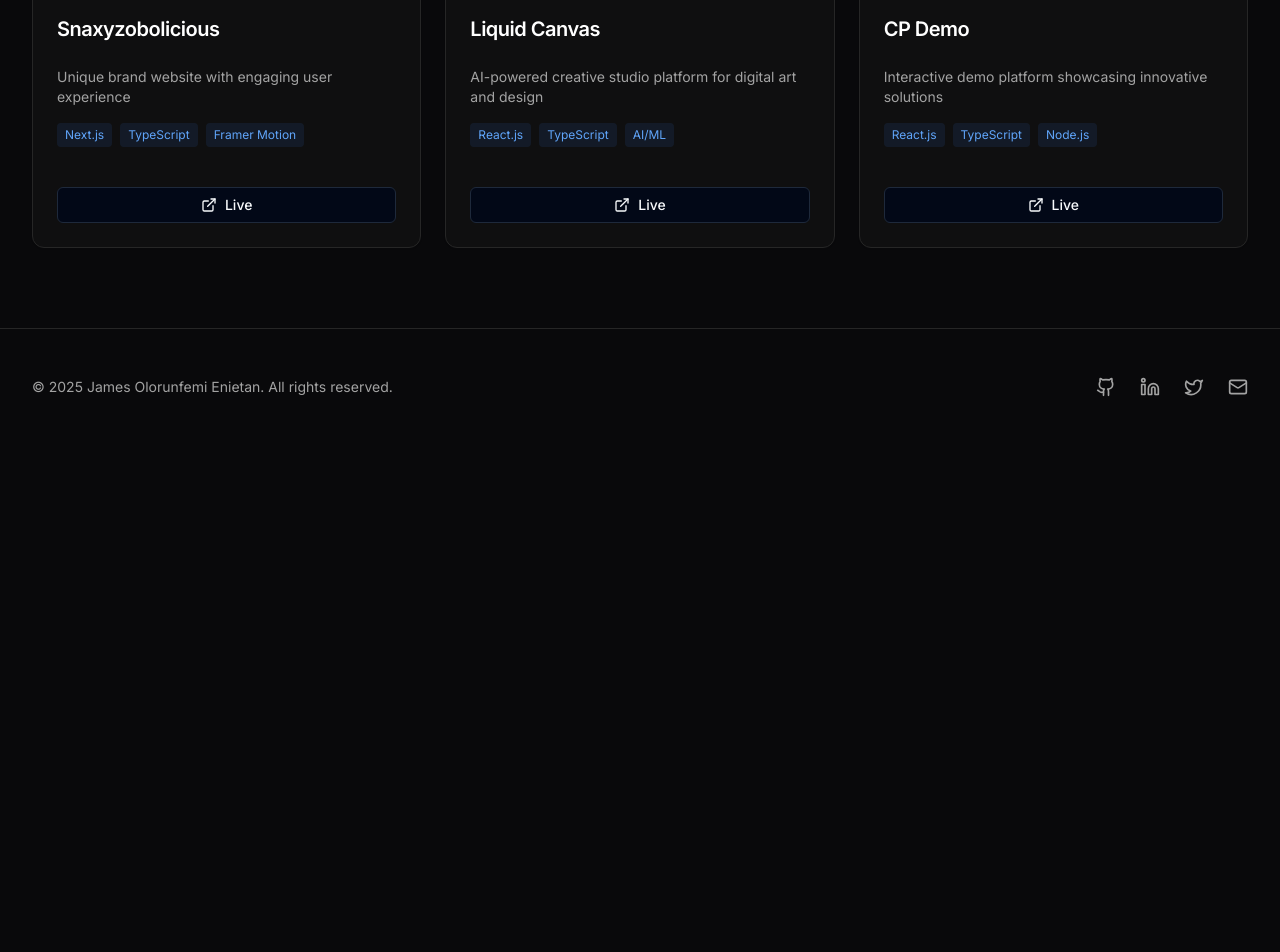
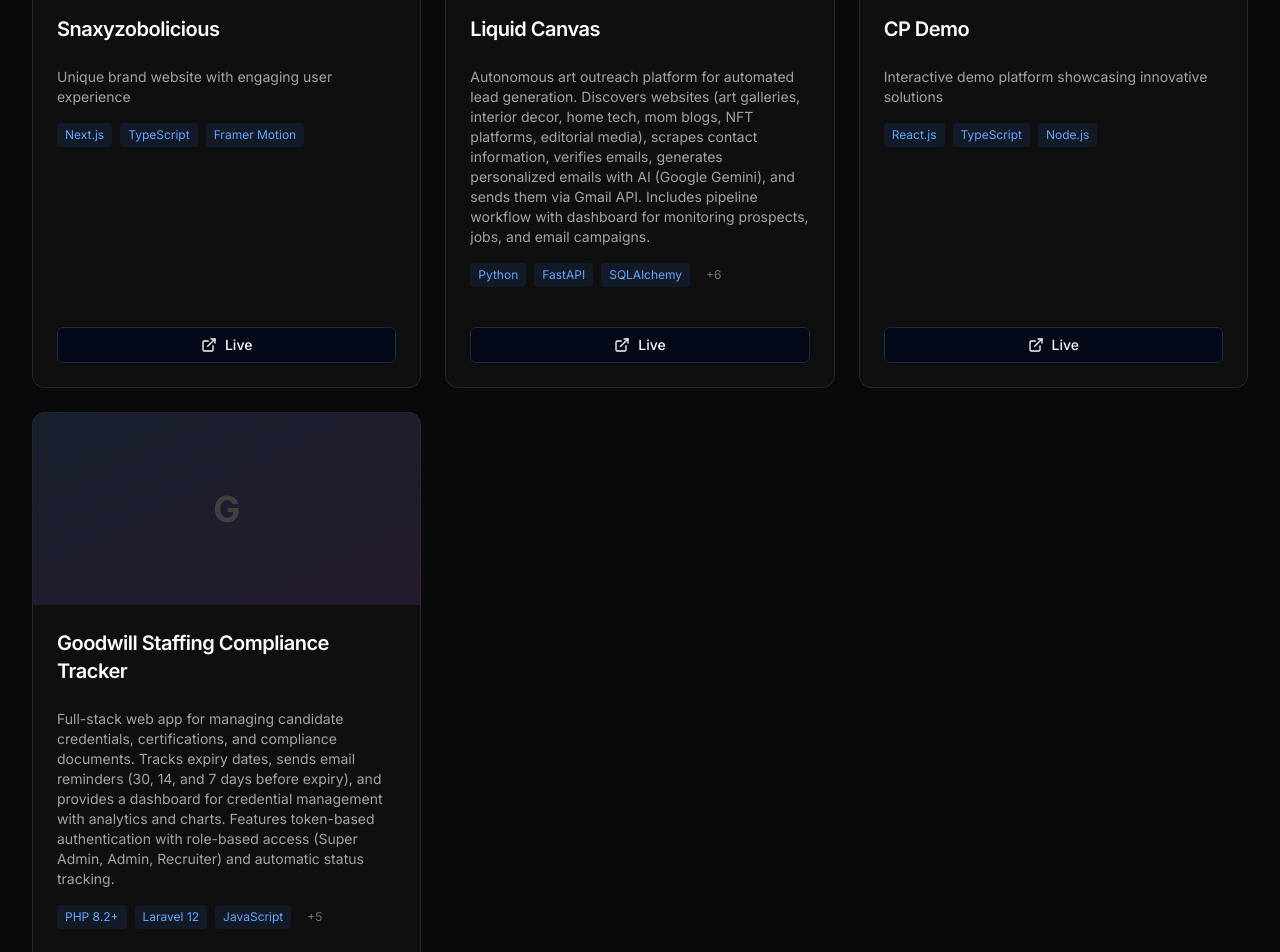
Before and after one commit to Jim-devENG/my-portfolio, a Next.js app: page /projects in a window 1280 px wide. Shown: the part 1920-2872 px from the top of the page. Before the commit the page ends 2365 px from the top, so only its background shows below. Built offline with nearby package versions, Linux system fonts and the light colour scheme.

Commit message:
Update Liquid Canvas description and add Goodwill Staffing Compliance Tracker project

```diff
--- a/data/projects.ts
+++ b/data/projects.ts
@@ -90,8 +90,8 @@ export const projects: Project[] = [
   {
     id: "11",
     title: "Liquid Canvas",
-    description: "AI-powered creative studio platform for digital art and design",
-    stack: ["React.js", "TypeScript", "AI/ML"],
+    description: "Autonomous art outreach platform for automated lead generation. Discovers websites (art galleries, interior decor, home tech, mom blogs, NFT platforms, editorial media), scrapes contact information, verifies emails, generates personalized emails with AI (Google Gemini), and sends them via Gmail API. Includes pipeline workflow with dashboard for monitoring prospects, jobs, and email campaigns.",
+    stack: ["Python", "FastAPI", "SQLAlchemy", "PostgreSQL", "Supabase", "TypeScript", "Next.js", "React", "Tailwind CSS"],
     liveUrl: "https://agent.liquidcanvas.art",
     thumbnail: "/project-screenshots/liquidcanvas.png",
   },
@@ -103,4 +103,10 @@ export const projects: Project[] = [
     liveUrl: "http://cpdemo.blueinctech.com",
     thumbnail: "/project-screenshots/cpdemo.png",
   },
+  {
+    id: "13",
+    title: "Goodwill Staffing Compliance Tracker",
+    description: "Full-stack web app for managing candidate credentials, certifications, and compliance documents. Tracks expiry dates, sends email reminders (30, 14, and 7 days before expiry), and provides a dashboard for credential management with analytics and charts. Features token-based authentication with role-based access (Super Admin, Admin, Recruiter) and automatic status tracking.",
+    stack: ["PHP 8.2+", "Laravel 12", "JavaScript", "React 19", "Tailwind CSS 3.4", "SQLite", "MySQL", "Vite 7"],
+  },
 ]
```
